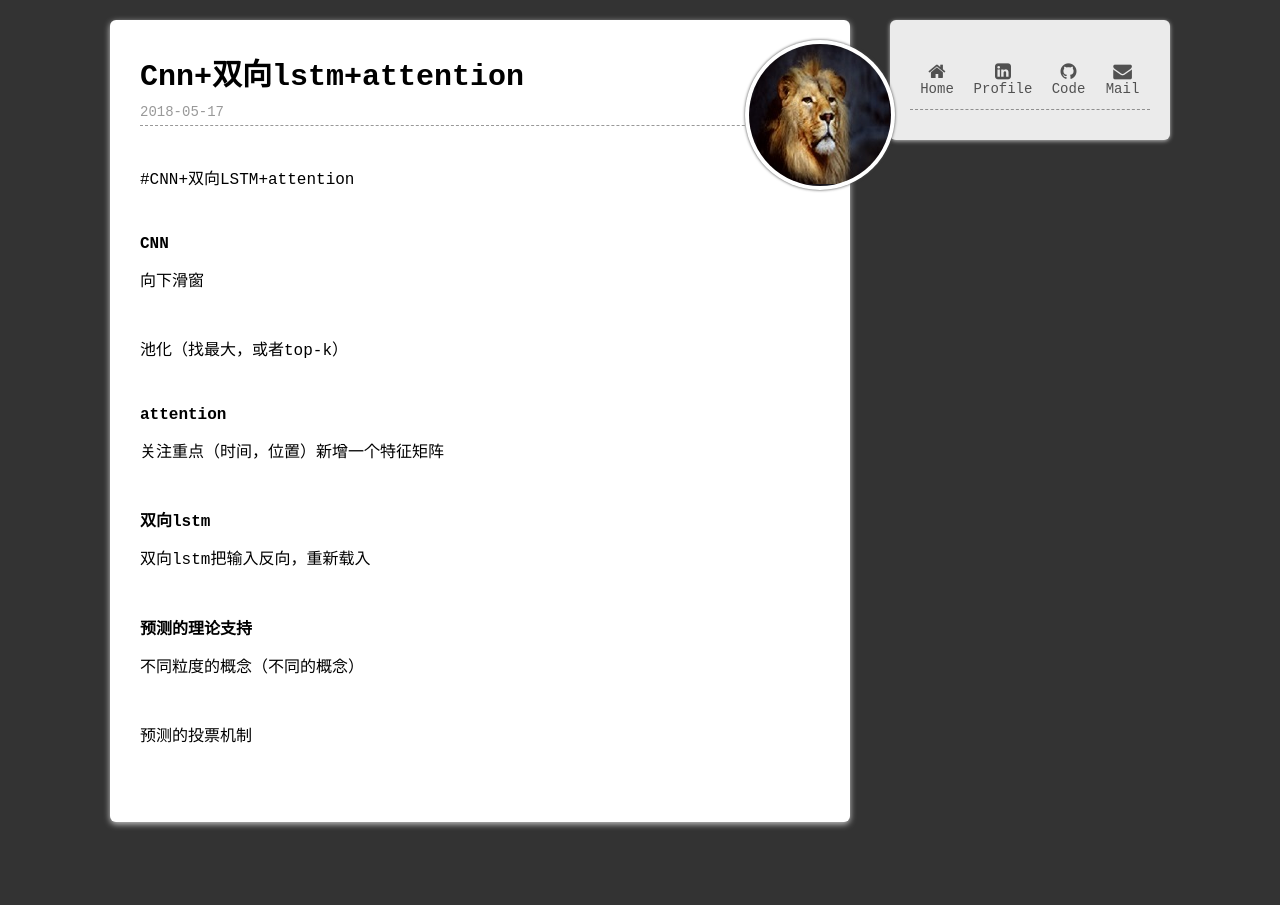
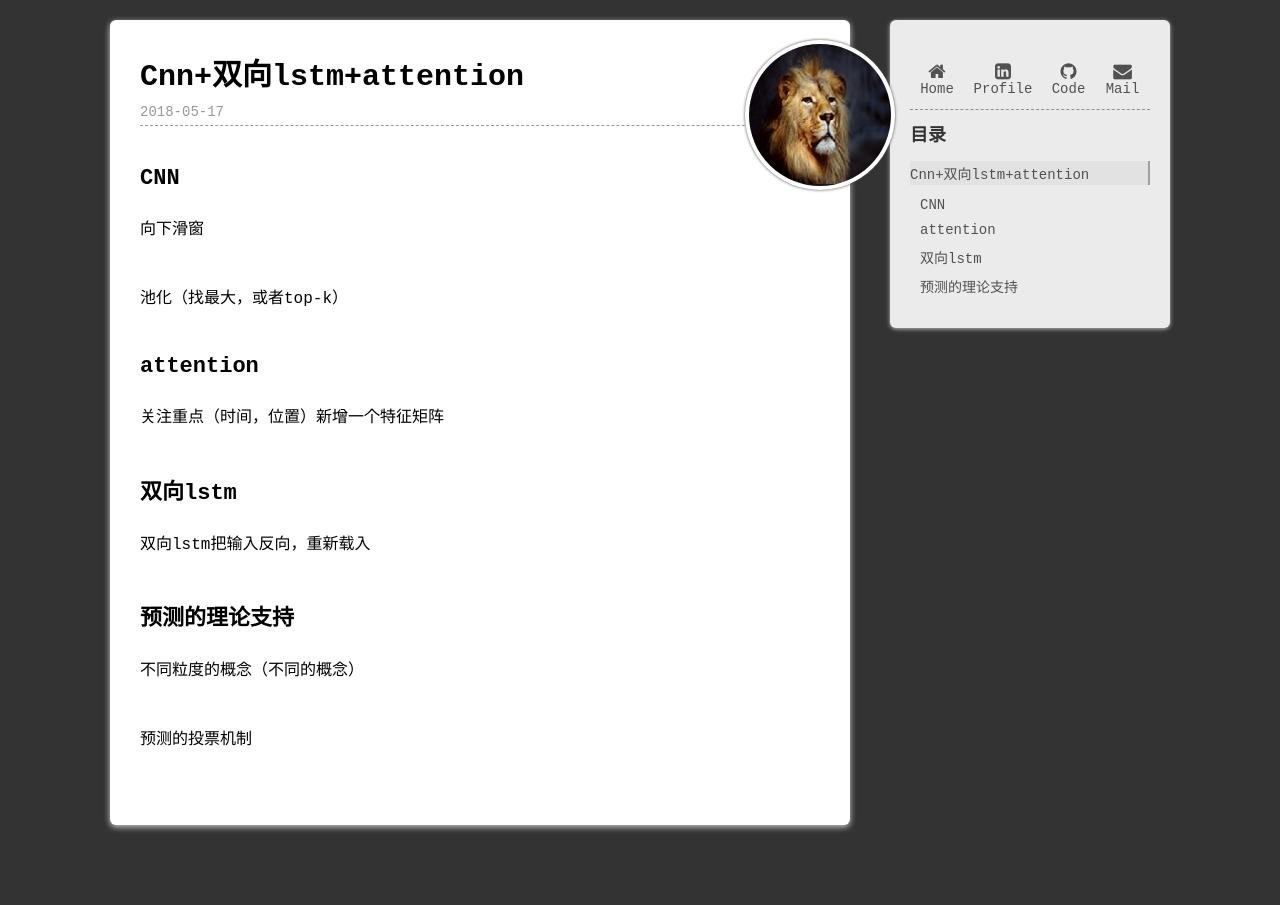
Before and after one commit to jjAugust/jjAugust.github.io, a Jekyll site: the page built from _posts/resume/2018-05-17-CNN+双向LSTM+attention.md, in a window 1280 px wide. Built offline with Jekyll 4.4.1, drawn with Linux system fonts in a browser that asks for light colours; our own code applies the rules of GitHub Pages for plain Markdown files; some of the changed lines change nothing that is shown.

Commit message:
Update 2018-05-17-CNN+双向LSTM+attention.md

```diff
--- a/_posts/resume/2018-05-17-CNN+双向LSTM+attention.md
+++ b/_posts/resume/2018-05-17-CNN+双向LSTM+attention.md
@@ -1,20 +1,19 @@
-#CNN+双向LSTM+attention
 
-#### CNN
+## CNN
 
 向下滑窗
 
 池化（找最大，或者top-k）
 
-#### attention
+## attention
 
 关注重点（时间，位置）新增一个特征矩阵
 
-#### 双向lstm
+## 双向lstm
 
 双向lstm把输入反向，重新载入
 
-#### 预测的理论支持
+## 预测的理论支持
 
 不同粒度的概念（不同的概念）
 
```
